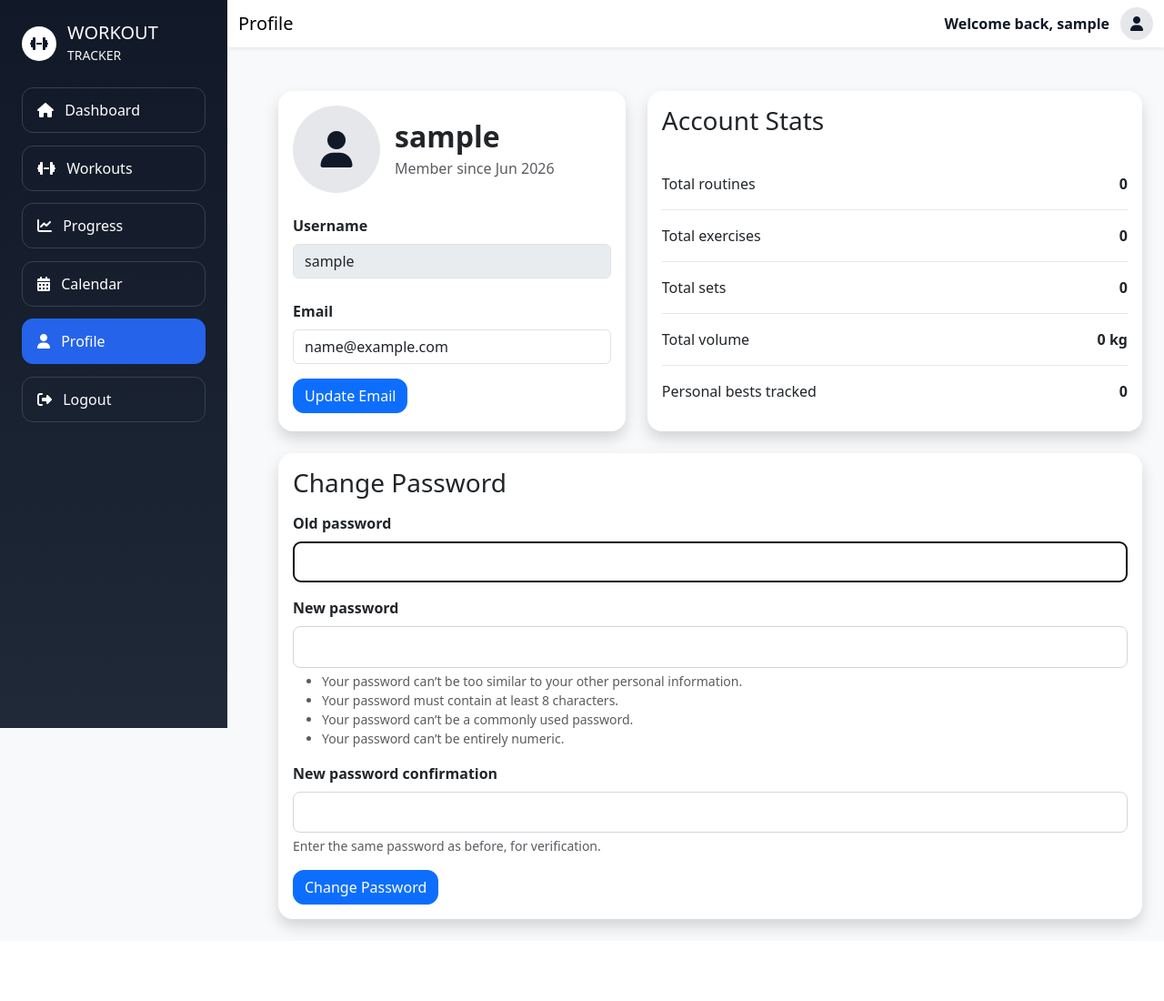
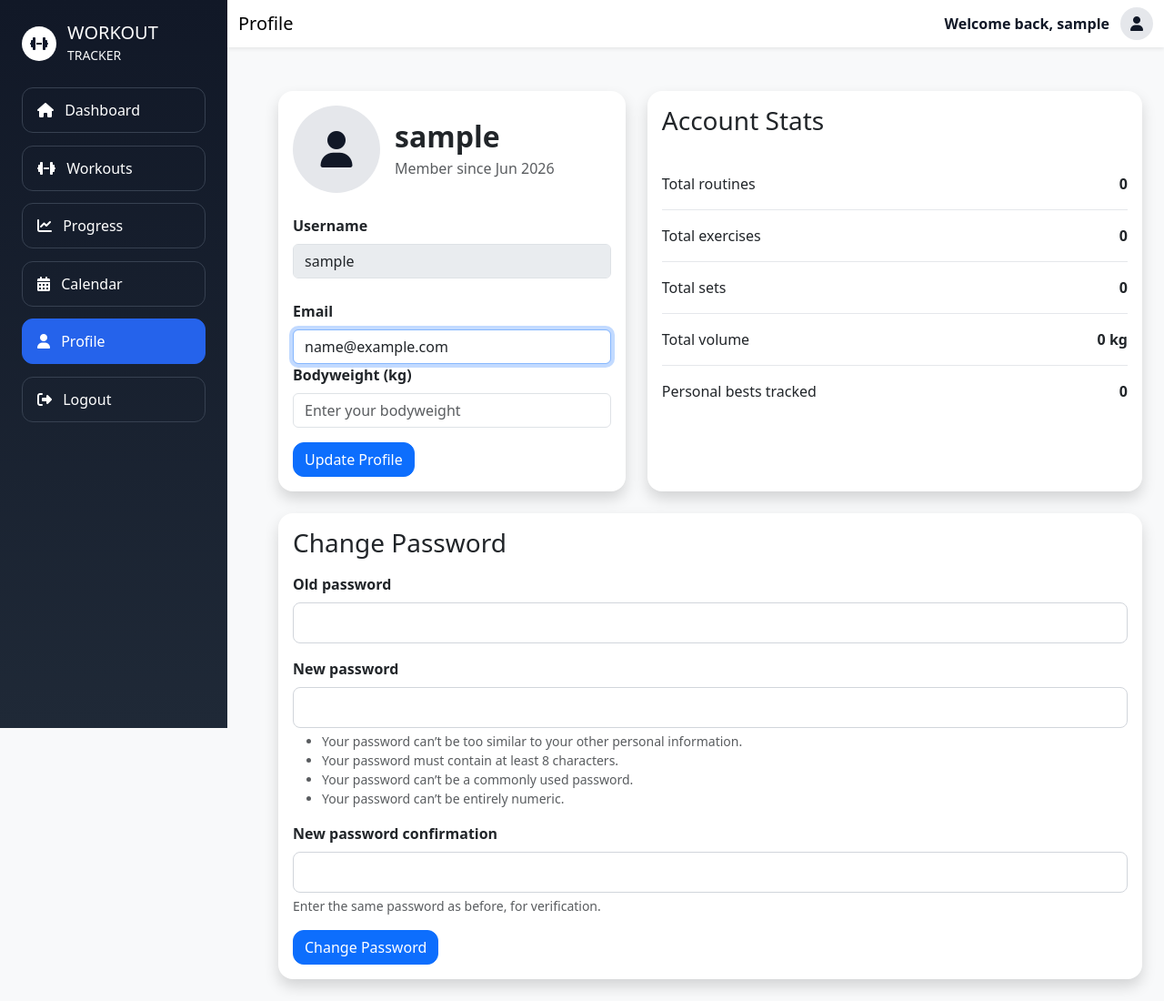
Before and after one commit to DarthCookie45/Workout-tracker-app, a Django app: page /profile/ in a window 1280 px wide. Shown: the whole page at 91% size. Before the commit the page ends 1026 px from the top, so only its background shows below. Run offline with Django 5.2, Linux system fonts and the light colour scheme; the visitor is signed in with stand-in values (Sample User, id 1); data comes from the database, SQL or seed files in the repository; data that the repository does not hold is empty.

Commit message:
Add bodyweight support to exercise forms

```diff
--- a/tracker/admin.py
+++ b/tracker/admin.py
@@ -6,3 +6,5 @@ admin.site.register(Workout)
 admin.site.register(WorkoutRoutine)
 admin.site.register(Exercise)
 admin.site.register(WorkoutSchedule)
+from .models import Profile
+admin.site.register(Profile)
--- a/tracker/models.py
+++ b/tracker/models.py
@@ -94,3 +94,19 @@ class WorkoutSchedule(models.Model):
 
     def __str__(self):
         return f"{self.day} - {self.routine.name}"
+
+class Profile(models.Model):
+    user = models.OneToOneField(
+        User,
+        on_delete=models.CASCADE
+    )
+
+    bodyweight = models.DecimalField(
+        max_digits=5,
+        decimal_places=2,
+        null=True,
+        blank=True
+    )
+
+    def __str__(self):
+        return self.user.username
--- a/tracker/templates/tracker/profile.html
+++ b/tracker/templates/tracker/profile.html
@@ -43,7 +43,7 @@
               <form method="POST" class="mt-4">
                 {% csrf_token %}
 
-                <input type="hidden" name="form_type" value="email" />
+                <input type="hidden" name="form_type" value="profile" />
 
                 <div class="mb-3">
                   <label class="form-label fw-bold">
@@ -56,11 +56,27 @@
                     class="form-control"
                     value="{{ user.email }}"
                     placeholder="Add your email address"
+                    autofocus
                   />
+
+                  <div class="mb-3">
+                    <label class="form-label fw-bold">
+                      Bodyweight (kg)
+                    </label>
+
+                    <input
+                      type="number"
+                      step="0.01"
+                      name="bodyweight"
+                      class="form-control"
+                      value="{{ profile.bodyweight }}"
+                      placeholder="Enter your bodyweight"
+                    />
+                  </div>
                 </div>
 
                 <button type="submit" class="btn btn-primary">
-                  Update Email
+                  Update Profile
                 </button>
               </form>
             </div>
--- a/tracker/views.py
+++ b/tracker/views.py
@@ -1,5 +1,5 @@
 from django.shortcuts import render, redirect, get_object_or_404
-from .models import Workout, WorkoutRoutine, Exercise
+from .models import Workout, WorkoutRoutine, Exercise, Profile
 from .forms import WorkoutForm, WorkoutRoutineForm, ExerciseForm
 from collections import defaultdict
 import json
@@ -297,6 +297,10 @@ def profile(request):
         routine__user=request.user
     )
 
+    profile, created = Profile.objects.get_or_create(
+        user=request.user
+    )
+
     total_routines = routines.count()
     total_exercises = exercises.count()
 
@@ -321,11 +325,17 @@ def profile(request):
     if request.method == "POST":
         form_type = request.POST.get("form_type")
 
-        if form_type == "email":
+        if form_type == "profile":
             email = request.POST.get("email", "").strip()
+            bodyweight = request.POST.get("bodyweight", "").strip()
+
             request.user.email = email
             request.user.save()
-            messages.success(request, "Email address updated successfully.")
+
+            profile.bodyweight = bodyweight or None
+            profile.save()
+
+            messages.success(request, "Profile updated successfully.")
             return redirect("profile")
 
         if form_type == "password":
@@ -352,6 +362,7 @@ def profile(request):
         'total_volume': total_volume,
         'personal_bests': personal_bests,
         'password_form': password_form,
+        'profile': profile,
     }
 
     return render(
@@ -550,12 +561,20 @@ def add_exercise(request, routine_id):
 
         form = ExerciseForm(initial=initial_data)
 
+    profile = getattr(request.user, "profile", None)
+
+    bodyweight = ""
+
+    if profile and profile.bodyweight:
+        bodyweight = profile.bodyweight
+
     return render(
         request,
         'tracker/add_exercise.html',
         {
             'form': form,
-            'routine': routine
+            'routine': routine,
+            'bodyweight': bodyweight,
         }
     )
 
@@ -589,6 +608,13 @@ def edit_exercise(request, exercise_id):
 
         form = ExerciseForm(instance=exercise)
 
+    profile = getattr(request.user, "profile", None)
+
+    bodyweight = ""
+
+    if profile and profile.bodyweight:
+        bodyweight = profile.bodyweight
+
     return render(
         request,
         'tracker/edit_exercise.html',
@@ -596,6 +622,7 @@ def edit_exercise(request, exercise_id):
             'form': form,
             'routine': routine,
             'exercise': exercise,
+            'bodyweight': bodyweight,
         }
     )
 
```
Also changed, not shown: tracker/templates/tracker/add_exercise.html (+21 -1 lines), tracker/templates/tracker/edit_exercise.html (+24 -2 lines), tracker/migrations/0007_profile.py (added).
